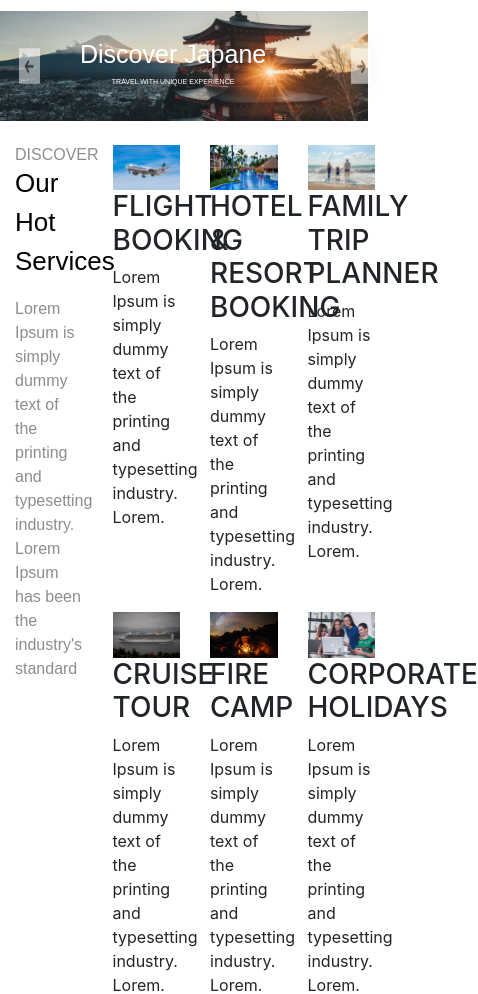
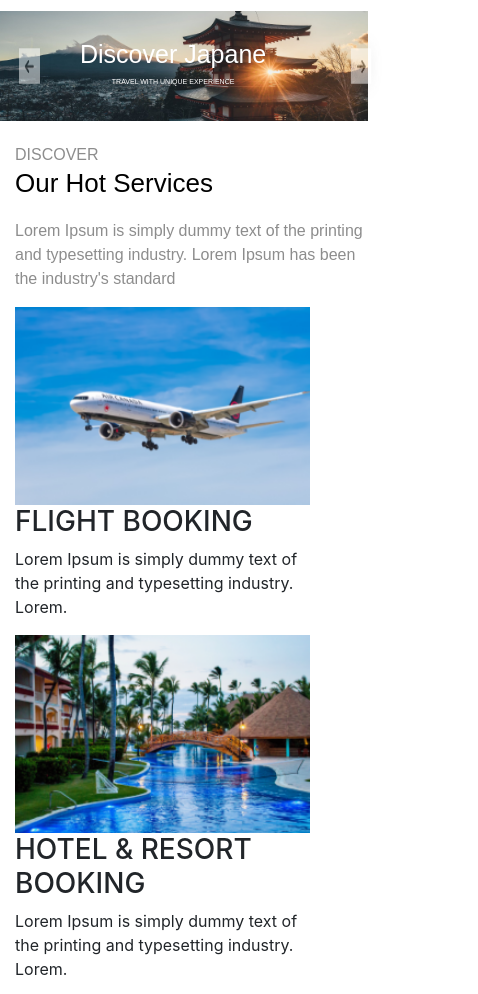
Before and after one commit to Kami-969/GeoLab-HTML-CSS-Project, a plain HTML site: page index.html in a window 390 px wide. Shown: the part 59-1053 px from the top of the page, 478 px wide, since content can reach past the window. Drawn offline with nearby package versions, Linux system fonts and the light colour scheme.

Commit message:
Full Fixed Responsive

```diff
--- a/css/style.css
+++ b/css/style.css
@@ -106,6 +106,7 @@
     font-size: 18px;
   }
 
+
   .carousel-caption h5{
     font-size: 60px;
   }
@@ -158,6 +159,7 @@
   .carousel-caption h5{
     font-size: 15px;
   }
+
 }
 /*             /Responsive           */
 /*              /Fonts            */
--- a/index.html
+++ b/index.html
@@ -87,41 +87,41 @@
   <section>
     <div class="container">
     <div class="row mt-4">
-      <div class="col-3">
+      <div class="col-12 col-sm-8 col-lg-3 col-xl-3 col-md-3">
           <h3 class="discover">DISCOVER</h3>
           <p class="service">Our Hot Services</p>
           <p class="rolern">Lorem Ipsum is simply dummy text of the printing and typesetting industry. Lorem Ipsum has been the industry's standard</p>
       </div>
-      <div class="col-9">
+      <div class="col-12 col-sm-12 col-lg-9 col-xl-9 col-md-9">
           <div class="row">
-                    <div class="col-4">
+                    <div class="col-10 col-sm-4 col-lg-9 col-xl-4 col-md-4">
                     <img class="w-100" src="/image/photo1.png" alt="picture">
                           <h3>FLIGHT BOOKING</h3>
                           <p>Lorem Ipsum is simply dummy text of the printing and typesetting industry. Lorem.</p>
                       </div>
-              <div class="col-4">
+              <div class="col-10 col-sm-4 col-lg-9 col-xl-4 col-md-4">
                   <img class="w-100" src="/image/photo2.png" alt="">
                   <h3>HOTEL & RESORT BOOKING</h3>
                    <p>Lorem Ipsum is simply dummy text of the printing and typesetting industry. Lorem.</p>
               </div>
-              <div class="col-4">
+              <div class="col-10 col-sm-4 col-lg-9 col-xl-4 col-md-4">
                   <img class="w-100" src="/image/photo3.png" alt="picture">
                   <h3>FAMILY TRIP PLANNER</h3>
                    <p>Lorem Ipsum is simply dummy text of the printing and typesetting industry. Lorem.</p>
               </div>
           </div>
           <div class="row">
-              <div class="col-4">
+              <div class="col-10 col-sm-4 col-lg-9 col-xl-4 col-md-4">
                   <img class="w-100" src="/image/photo4.png" alt="picture">
                   <h3>CRUISE TOUR</h3>
                    <p>Lorem Ipsum is simply dummy text of the printing and typesetting industry. Lorem.</p>
               </div>
-              <div class="col-4">
+              <div class="col-10 col-sm-4 col-lg-9 col-xl-4 col-md-4">
                   <img class="w-100" src="/image/photo5.png" alt="picture">
                   <h3>FIRE CAMP</h3>
                    <p>Lorem Ipsum is simply dummy text of the printing and typesetting industry. Lorem.</p>
               </div>
-              <div class="col-4">
+              <div class="col-10 col-sm-4 col-lg-9 col-xl-4 col-md-4">
                   <img class="w-100" src="/image/photo6.png" alt="picture">
                   <h3>CORPORATE HOLIDAYS</h3>
                    <p>Lorem Ipsum is simply dummy text of the printing and typesetting industry. Lorem.</p>
@@ -130,9 +130,10 @@
       </div>
   </div>
 </div>
+</section>
 
-  <!-- es sheni kodia orive avitane serverze xval gadaxede da achie shentviton
-    </section>
+
+    <!-- </section>
   <section class="Service-Wrapper">
   <div class="container Our-Service">
     <div class="row">
@@ -159,7 +160,7 @@
             <div class="row">
                 <div class="col-4">
                     <div class="row">
-                        <div class="col-12">
+                        <div class="col-10 col-sm-4 col-lg-9 col-xl-4 col-md-4">
                             <img class="w-100" src="image/photo1.png" alt="picture">
                         </div>
                     </div>
@@ -174,29 +175,29 @@
                         </div>
                     </div>
                 </div>
-                <div class="col-4">
+                <div class="col-10 col-sm-4 col-lg-9 col-xl-4 col-md-4">
                   <img class="w-100" src="image/photo2.png" alt="picture">
                     <h3 class="Ralewaysemiboldfont">HOTEL & RESORT BOOKING</h3>
                      <p class="text-secondary Ralewaysemiregularfont"> Lorem ipsum dolor sit amet consectetur adipisicing elit.</p>
                 </div>
-                <div class="col-4">
+                <div class="col-10 col-sm-4 col-lg-9 col-xl-4 col-md-4">
                     <img class="w-100" src="image/photo3.png" alt="picture">
                     <h3 class="Ralewaysemiboldfont">FAMILY TRIPP LANNER</h3>
                      <p class="text-secondary Ralewaysemiregularfont"> Lorem ipsum dolor sit amet consectetur adipisicing elit.</p>
                 </div>
             </div>
             <div class="row">
-                <div class="col-4">
+                <div class="col-10 col-sm-4 col-lg-9 col-xl-4 col-md-4">
                   <img class="w-100" src="image/photo4.png" alt="picture">
                   <h3 class="Ralewaysemiboldfont">CRUISE TOUR</h3>
                    <p class="text-secondary Ralewaysemiregularfont"> Lorem ipsum dolor sit amet consectetur adipisicing elit.</p>
                 </div>
-                <div class="col-4">
+                <div class="col-10 col-sm-4 col-lg-9 col-xl-4 col-md-4">
                   <img class="w-100" src="image/photo5.png" alt="picture">
                   <h3 class="Ralewaysemiboldfont">FIRE CAMP</h3>
                    <p class="text-secondary Ralewaysemiregularfont"> Lorem ipsum dolor sit amet consectetur adipisicing elit.</p>
                 </div>
-                <div class="col-4">
+                <div class="col-10 col-sm-4 col-lg-9 col-xl-4 col-md-4">
                   <img class="w-100" src="image/photo6.png" alt="picture">
                   <h3 class="Ralewaysemiboldfont">CORPORATE HOLIDAYS</h3>
                    <p class="text-secondary Ralewaysemiregularfont"> Lorem ipsum dolor sit amet consectetur adipisicing elit.</p>
```
